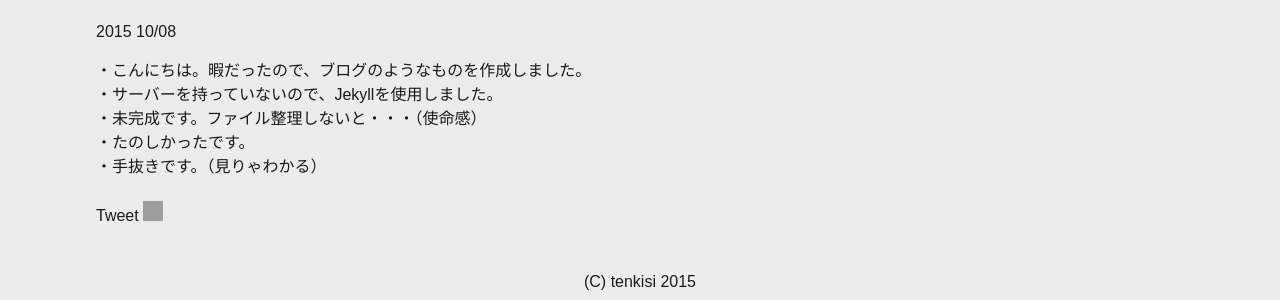
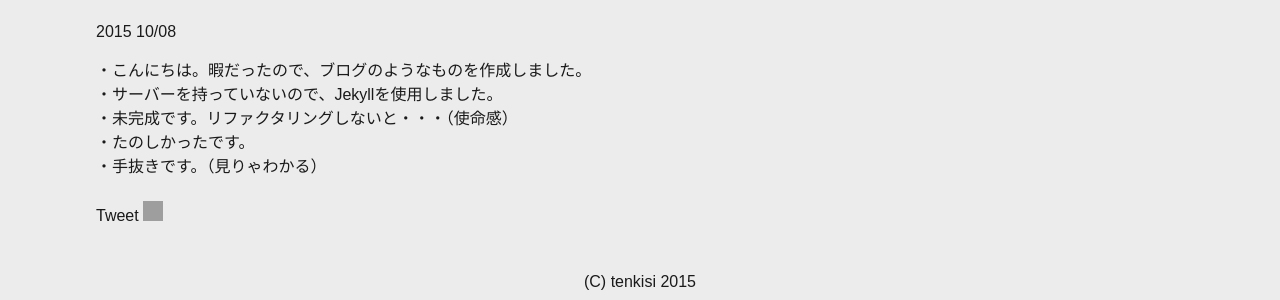
Before and after one commit to tenkisi/tenkisi.github.io, a Jekyll site: the page built from _posts/2015-10-8-first.md, in a window 1280 px wide. Shown: the part 365-665 px from the top of the page. Built offline with Jekyll 4.4.1, drawn with Linux system fonts in a browser that asks for light colours; comment, search, counter and statistics services are not loaded; grey boxes are pictures that could not be loaded.

Commit message:
Update 2015-10-8-first.md

```diff
--- a/_posts/2015-10-8-first.md
+++ b/_posts/2015-10-8-first.md
@@ -4,6 +4,6 @@ title: "これをつくった"
 ---
 ・こんにちは。暇だったので、ブログのようなものを作成しました。
 ・サーバーを持っていないので、Jekyllを使用しました。
-・未完成です。ファイル整理しないと・・・（使命感）
+・未完成です。リファクタリングしないと・・・（使命感）
 ・たのしかったです。
 ・手抜きです。（見りゃわかる）
```
